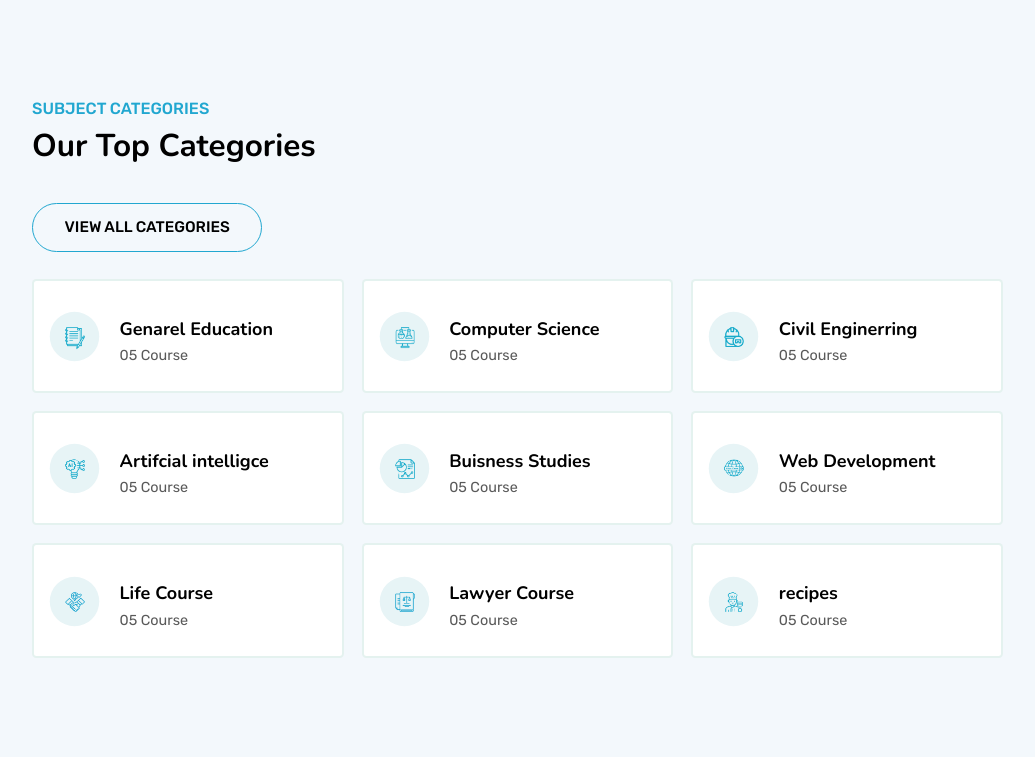
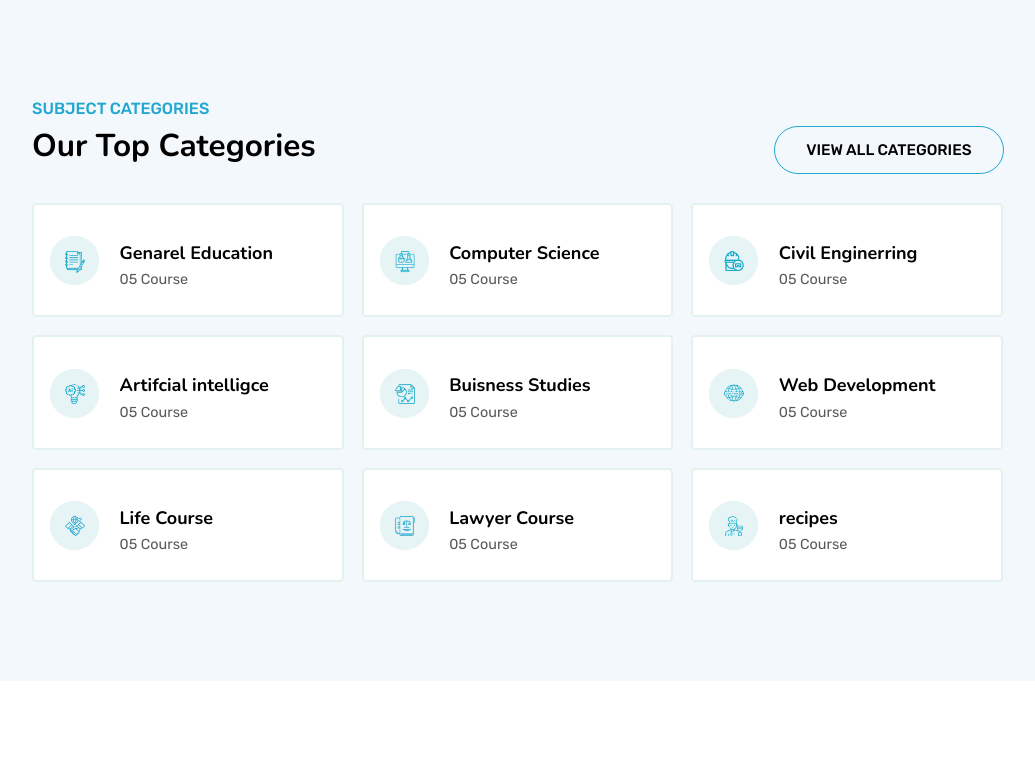
Before and after one commit to Mukul596/Exam-Number_1, a plain HTML site: page index.html in a window 1280 px wide. Shown: the part 1480-2248 px from the top of the page, without its empty margins (122-1157 px from the left). Drawn offline with nearby package versions, Linux system fonts and the light colour scheme; files whose address does not match are found by name.

Commit message:
Update style.css

```diff
--- a/style.css
+++ b/style.css
@@ -634,7 +634,7 @@
 
 .section_title .left {
 	float: left;
-	width: 100%;
+	width: 50%;
 }
 
   .section_title .left span {
@@ -653,8 +653,9 @@
 
 .section_title .right {
 	float: right;
-	width: 100%;
+	width: 50%;
 	margin-top: 3rem;
+	text-align: right;
 }
 
   .section_title .right a {
```
